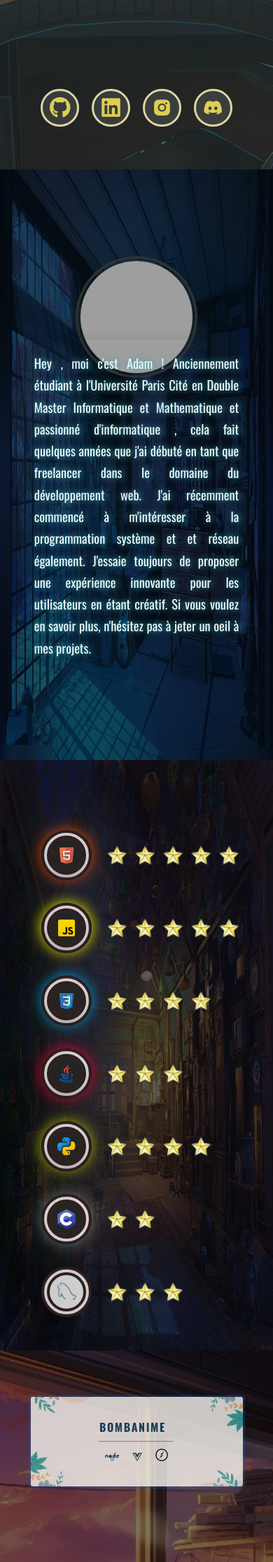
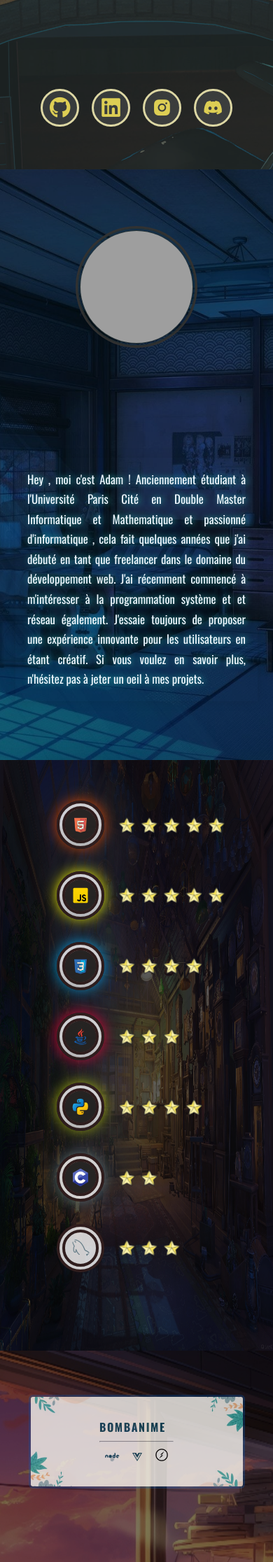
Before and after one commit to naahas/ajportfolio, a PHP site: page / in a window 390 px wide. Shown: the part 602-2834 px from the top of the page at 70% size. Run offline with PHP 8.4, Linux system fonts and the light colour scheme; some libraries are stand-ins or nearby versions; grey boxes are pictures that could not be loaded.

Commit message:
fix mobile portfolio

```diff
--- a/index.html
+++ b/index.html
@@ -3,6 +3,7 @@
 <head>
     <meta charset="UTF-8">
     <meta name="viewport" content="width=device-width, initial-scale=1.0">
+
     <title>Portfolio - Jami Adam</title>
     <link rel="stylesheet" type="text/css" href="portfolio.css">
 
@@ -74,7 +75,8 @@
 
 
         <section id="aboutsection">
-            <img class="backpic" src="img/back4.jpg" alt="PORTBACK">
+            <!-- <img class="backpic" src="img/back4.jpg" alt="PORTBACK"> -->
+            <div class="aboutback"></div>
 
             <img class="profilpic" src="img/adam.png" alt="ADAM">
 
--- a/portfolio.css
+++ b/portfolio.css
@@ -759,14 +760,14 @@ section.active {
     #skillarea {
         flex-direction: column;
         bottom: unset;
-        top: 10%;
+        top: 5%;
     }
 
 
     .mainskillpic {
         background-color: rgba(255, 255, 255, 0.796);
         padding: 0.5em;
-        width: 2em;
+        width: 1.8em;
         margin: 0 1em;
     }
 
@@ -781,7 +782,7 @@ section.active {
 
 
     .skillstardiv img{
-        width: 2.5em;
+        width: 2em;
         animation: starpicA 2s infinite;
     }
 
@@ -1097,13 +1129,13 @@ section.active {
 @media screen and (max-width: 432px) {
 
     .profiltxt {
-        width: 75%;
+        width: 80%;
         left: 0;
-        bottom: 15%;
+        bottom: 10%;
         right: 0;
         top: unset;
         line-height: 1.7em;
-        font-size: 1.15em;
+        font-size: 1.05em;
         padding:1em;
         text-align: justify;
     }
@@ -1116,7 +1148,7 @@ section.active {
         margin: auto;
         right: 0;
         left: 0;
-        top:15%;
+        top:10%;
         bottom: unset;
         border: 0.3em double rgb(40, 52, 51);
         border-radius: 50%;
@@ -1242,6 +1274,20 @@ section.active {
     filter: brightness(50%);
 }
 
+
+.aboutback {
+    position: absolute;
+    top: 0;
+    left: 0;
+    width: 100%;
+    height: 100%;
+    background-image: url('img/back4.jpg');
+    background-size:cover;
+    background-position: center;
+    z-index: -100;
+    filter: brightness(50%);
+}
+
 @media screen and (max-width: 432px) {
     .projectarea{
         text-align: center;
```
Also changed, not shown: other parts of portfolio.css (+36 -4 lines).
